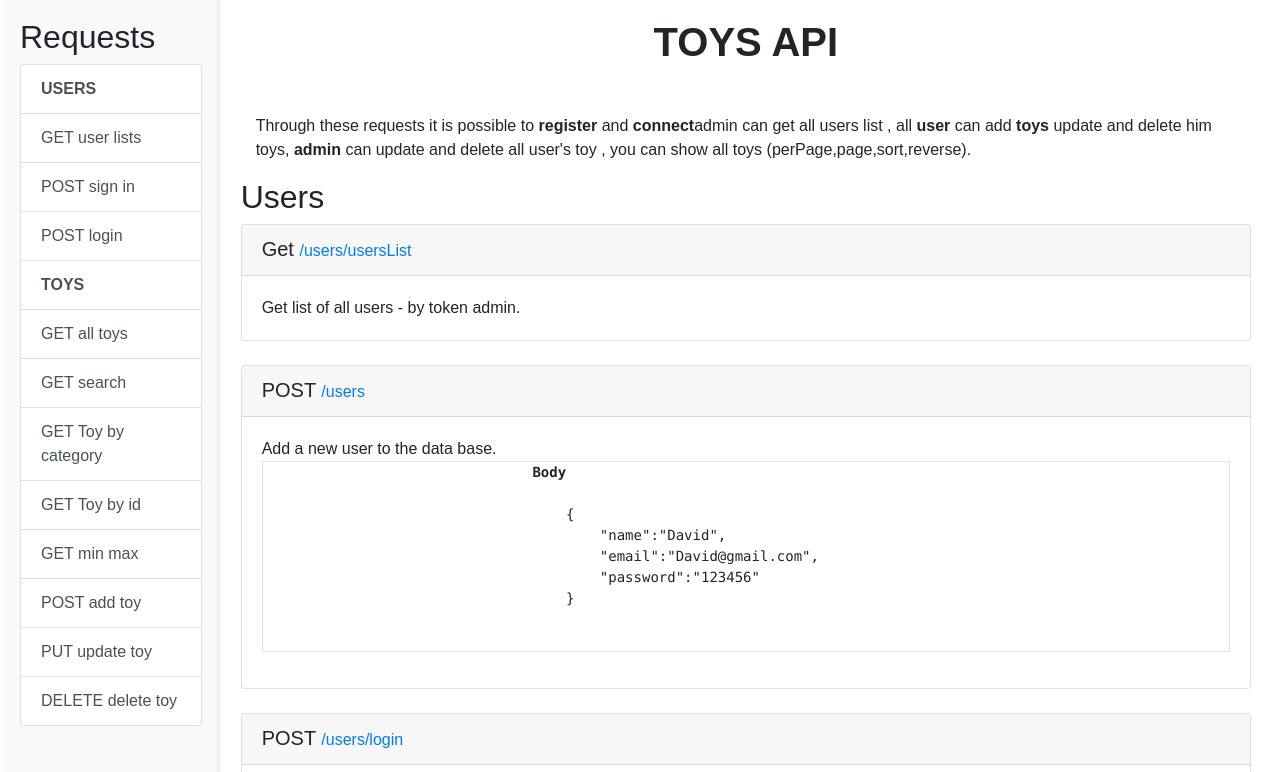
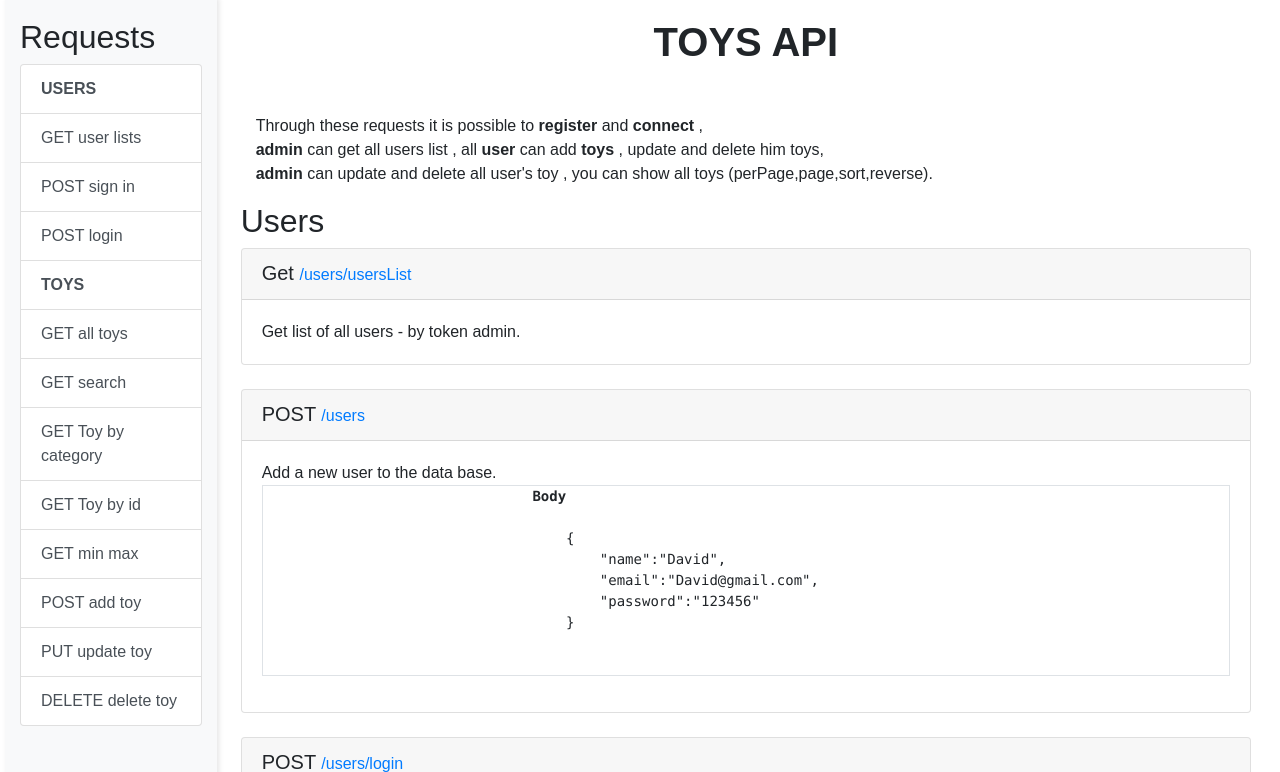
Before and after one commit to aviyat/toys, a website: page public/index.html in a window 1280 px wide. Shown: the part 328-1100 px from the top of the page. Drawn offline with nearby package versions, Linux system fonts and the light colour scheme.

Commit message:
startText

```diff
--- a/public/index.html
+++ b/public/index.html
@@ -93,9 +93,9 @@
                         <h1 class="text-center font-weight-bolder">TOYS API</h1>
                     </div>
                     <p>
-                        Through these requests it is possible to <b>register</b> and <b>connect</b>admin can get all
-                        users list ,
-                        all <b>user</b> can add <b>toys </b> update and delete him toys,
+                        Through these requests it is possible to <b>register</b> and <b>connect</b> ,<br>
+                        <b>admin</b> can get all users list ,
+                        all <b>user</b> can add <b>toys </b>, update and delete him toys,<br>
                         <b>admin</b> can update and delete all user's toy ,
                         you can show all toys (perPage,page,sort,reverse).
                     </p>
```
